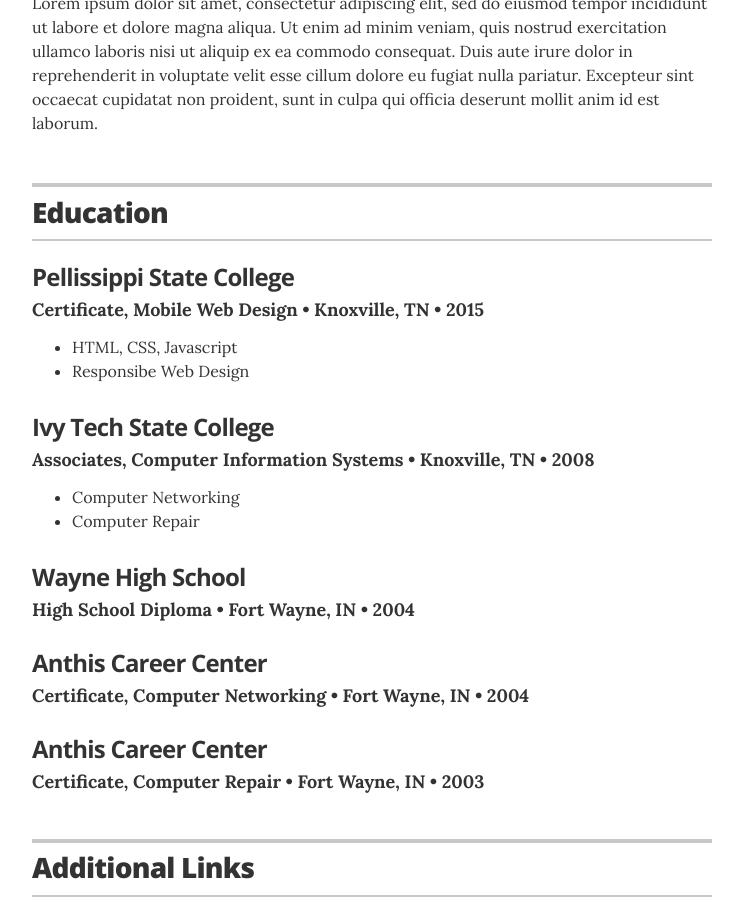
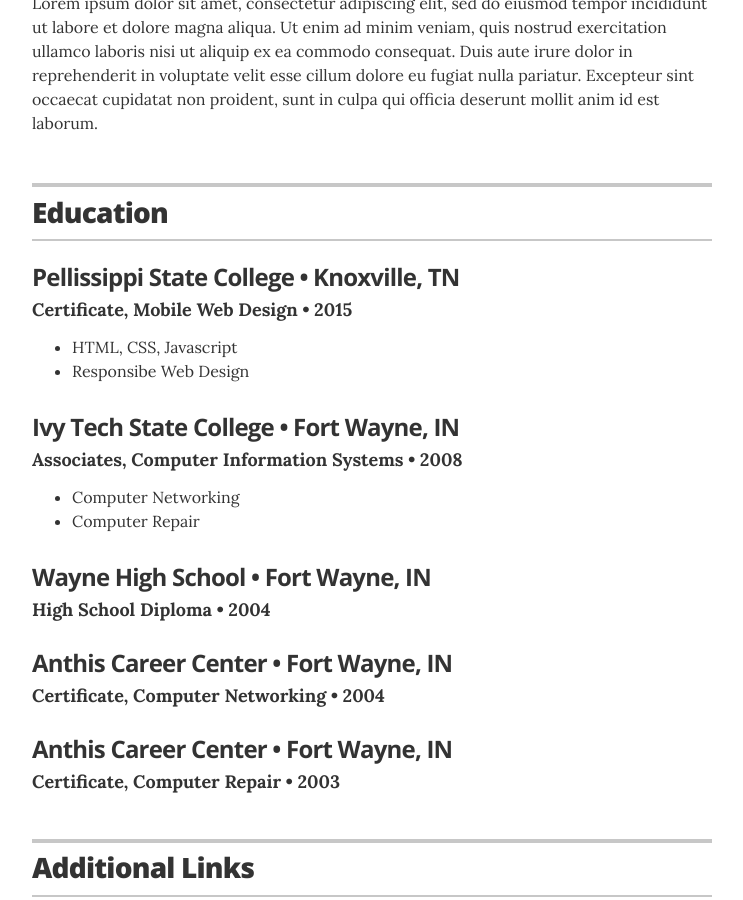
Before and after one commit to bbooker5/about, a Jekyll site: the page built from index.html, in a window 1280 px wide and 900 px high, scrolled down 1303 px. Shown: the whole window, without its empty margins (268-1011 px from the left). Built offline with Jekyll 4.4.1, drawn with Linux system fonts in a browser that asks for light colours.

Commit message:
Update _data/education.yml

```diff
--- a/_data/education.yml
+++ b/_data/education.yml
@@ -1,28 +1,28 @@
 # Degree
-- degree: Certificate, Mobile Web Design &bull; Knoxville, TN
-  uni: Pellissippi State College
+- degree: Certificate, Mobile Web Design
+  uni: Pellissippi State College &bull; Knoxville, TN
   year: 2015
   awards:
     - award: HTML, CSS, Javascript
     - award: Responsibe Web Design
  # summary: You can choose to have either a single or multiple awards
 
-- degree: Associates, Computer Information Systems &bull; Knoxville, TN
-  uni: Ivy Tech State College
+- degree: Associates, Computer Information Systems
+  uni: Ivy Tech State College &bull; Fort Wayne, IN
   year: 2008
   awards:
     - award: Computer Networking
     - award: Computer Repair
  # summary: You can choose to have either a single or multiple awards
 
-- degree: High School Diploma &bull; Fort Wayne, IN
-  uni: Wayne High School
+- degree: High School Diploma
+  uni: Wayne High School &bull; Fort Wayne, IN
   year: 2004
 
-- degree: Certificate, Computer Networking &bull; Fort Wayne, IN
-  uni: Anthis Career Center
+- degree: Certificate, Computer Networking
+  uni: Anthis Career Center &bull; Fort Wayne, IN
   year: 2004
 
-- degree: Certificate, Computer Repair &bull; Fort Wayne, IN
-  uni: Anthis Career Center
+- degree: Certificate, Computer Repair
+  uni: Anthis Career Center &bull; Fort Wayne, IN
   year: 2003
```
